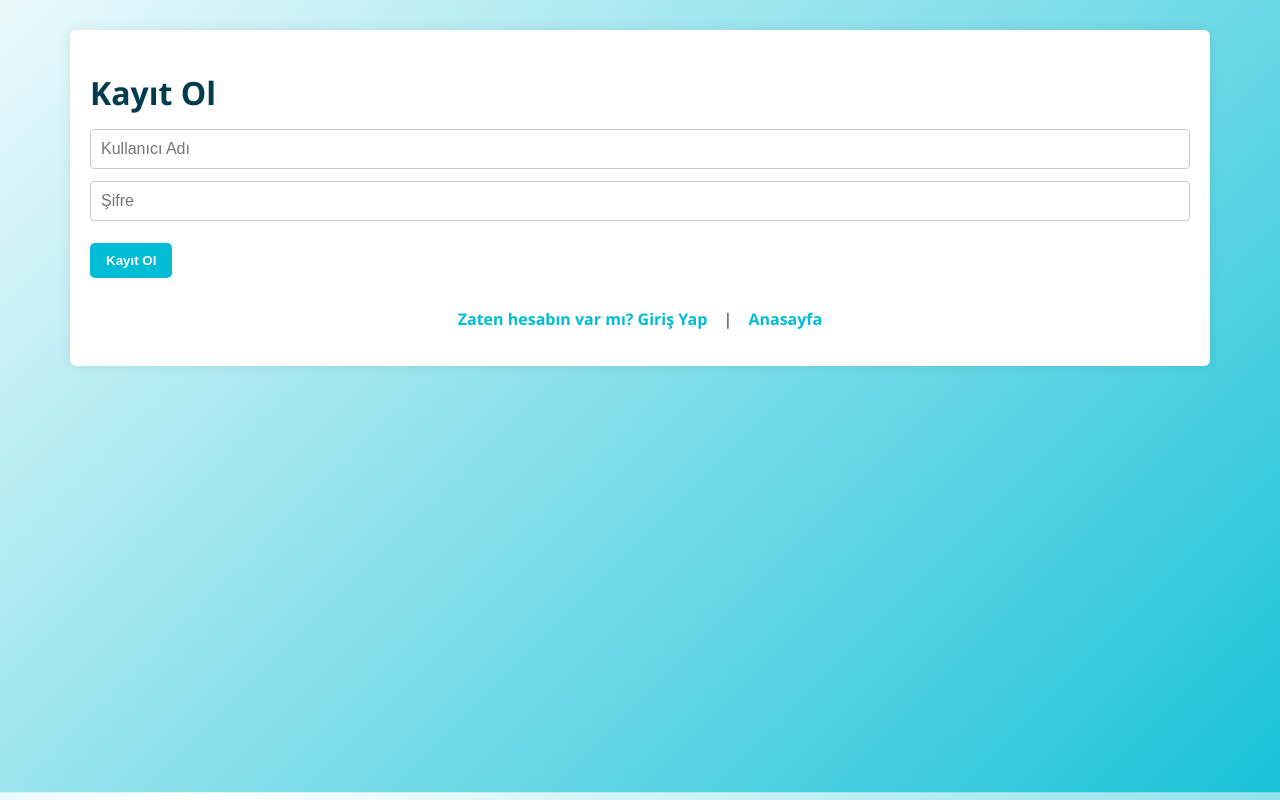
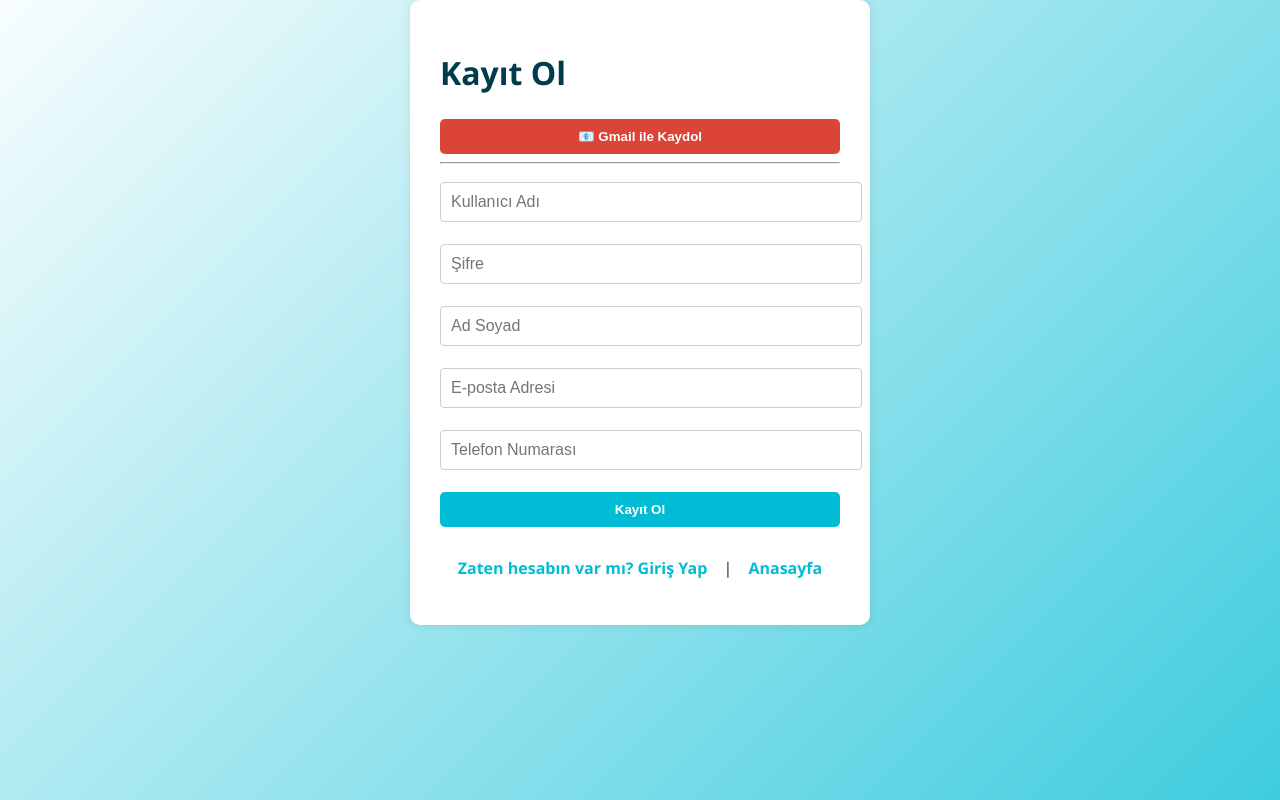
Before and after one commit to Algan65/Sepetinyolu, a Flask app: page /register in a window 1280 px wide. Run offline with Flask 3, Linux system fonts and the light colour scheme.

Commit message:
Update register.html

```diff
--- a/templates/register.html
+++ b/templates/register.html
@@ -5,15 +5,55 @@
     <meta name="viewport" content="width=device-width, initial-scale=1.0">
     <title>Kayıt Ol</title>
     <link rel="stylesheet" href="{{ url_for('static', filename='style.css') }}">
+    <style>
+        .container {
+            max-width: 400px;
+            margin: auto;
+            background-color: #fff;
+            padding: 30px;
+            border-radius: 10px;
+            box-shadow: 0 0 10px rgba(0,0,0,0.1);
+        }
+        input, button {
+            width: 100%;
+            padding: 10px;
+            margin-top: 10px;
+        }
+        .social-buttons button {
+            margin-top: 10px;
+            background-color: #db4437;
+            color: white;
+            border: none;
+            cursor: pointer;
+        }
+        .social-buttons button:hover {
+            background-color: #c1351d;
+        }
+    </style>
 </head>
 <body>
     <div class="container">
         <h1>Kayıt Ol</h1>
+
+        <!-- Sosyal medya ile giriş -->
+        <div class="social-buttons">
+            <form method="GET" action="{{ url_for('social_register') }}">
+                <button type="submit">📧 Gmail ile Kaydol</button>
+            </form>
+        </div>
+
+        <hr>
+
+        <!-- Manuel kayıt formu -->
         <form method="POST">
             <input type="text" name="username" placeholder="Kullanıcı Adı" required>
             <input type="password" name="password" placeholder="Şifre" required>
+            <input type="text" name="fullname" placeholder="Ad Soyad" required>
+            <input type="email" name="email" placeholder="E-posta Adresi" required>
+            <input type="text" name="phone" placeholder="Telefon Numarası" required>
             <button type="submit">Kayıt Ol</button>
         </form>
+
         <div class="links">
             <p><a href="{{ url_for('login') }}">Zaten hesabın var mı? Giriş Yap</a> | <a href="{{ url_for('home') }}">Anasayfa</a></p>
         </div>
```
